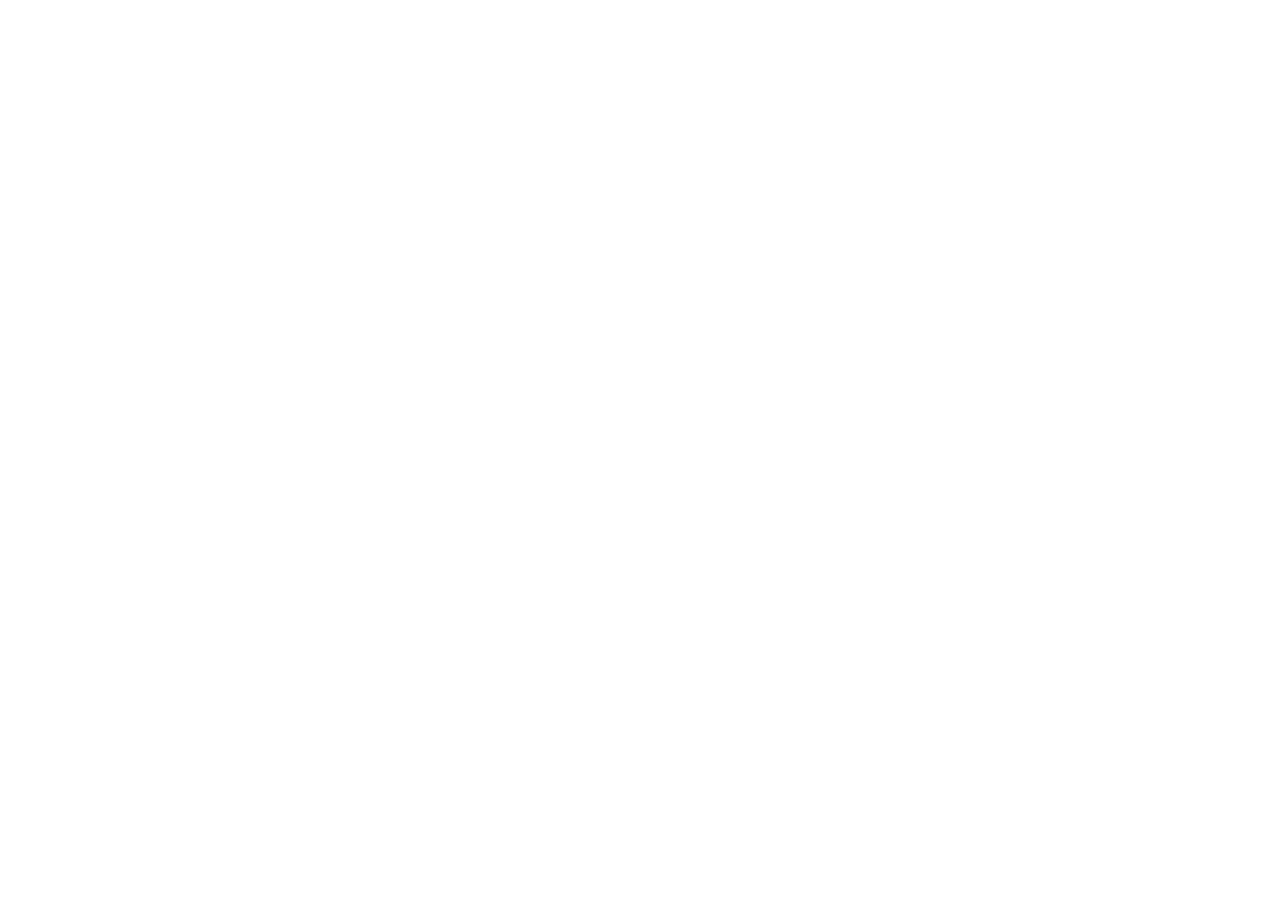
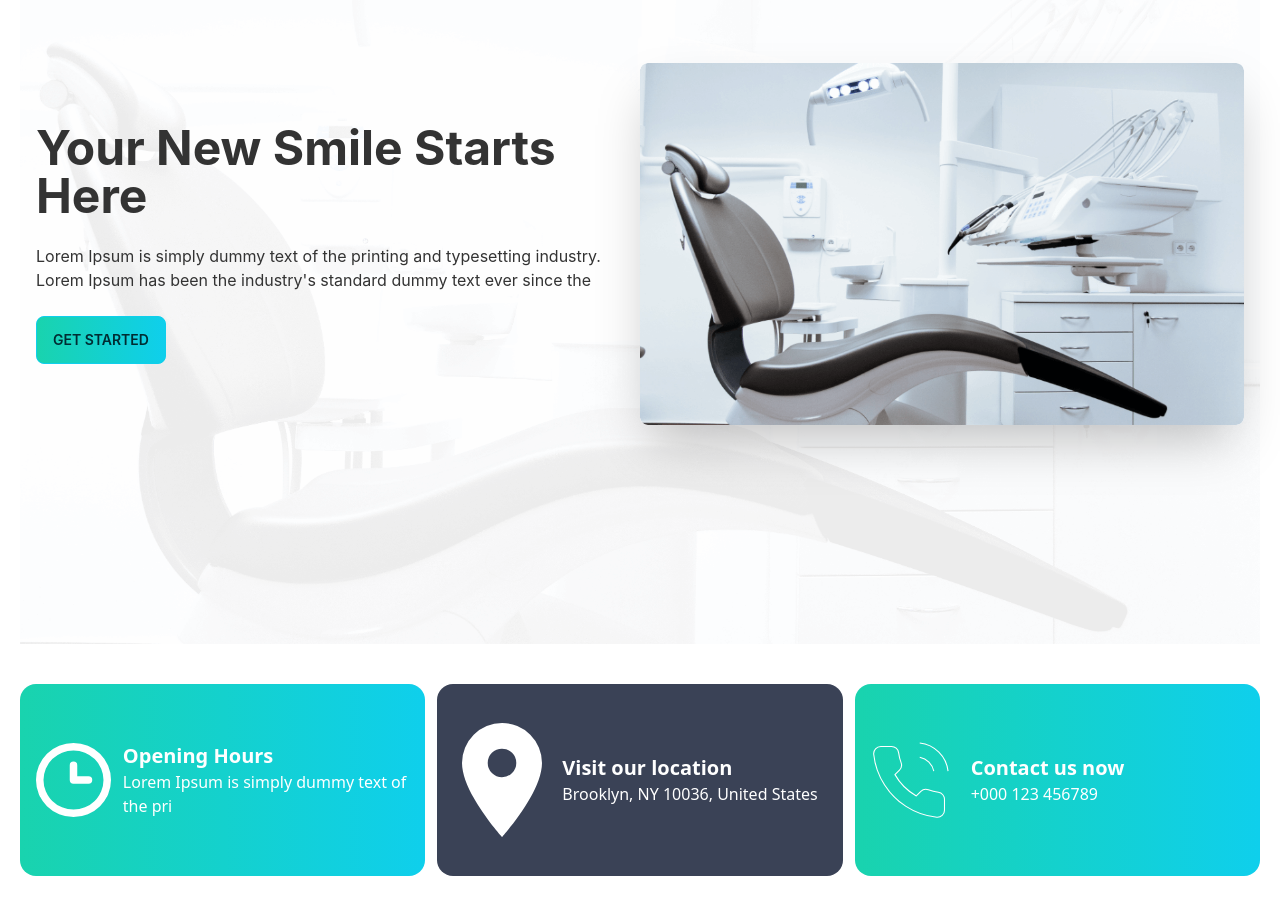
Before and after one commit to ismilearefin/doctor-portal-client, a React (Create React App) app: page / in a window 1280 px wide. Shown: the part 220-1134 px from the top of the page. Before the commit the page ends 800 px from the top, so only its background shows below. Built offline with nearby package versions, Linux system fonts and the light colour scheme.

Commit message:
card sec design

```diff
--- a/package.json
+++ b/package.json
@@ -9,6 +9,7 @@
     "daisyui": "^2.46.0",
     "react": "^18.2.0",
     "react-dom": "^18.2.0",
+    "react-icons": "^4.7.1",
     "react-router-dom": "^6.6.1",
     "react-scripts": "5.0.1",
     "web-vitals": "^2.1.4"
--- a/src/pages/Home/Banner/Banner.js
+++ b/src/pages/Home/Banner/Banner.js
@@ -1,11 +1,27 @@
-import React from 'react';
+import React from "react";
+import background from "../../../assets/images/bg.png";
+import chair from "../../../assets/images/chair.png";
+
 
 const Banner = () => {
-    return (
+  return (
+    <div className="hero min-h-screen bg-center bg-no-repeat bg-cover" style={{backgroundImage:`url(${background})`}}>
+      <div className="hero-content flex-col lg:flex-row-reverse">
+        <img
+          src={chair}
+          className="w-2/4 rounded-lg shadow-2xl"
+          alt="chair"
+        />
         <div>
-
+          <h1 className="text-5xl font-bold">Your New Smile Starts Here</h1>
+          <p className="py-6">
+          Lorem Ipsum is simply dummy text of the printing and typesetting industry. Lorem Ipsum has been the industry's standard dummy text ever since the
+          </p>
+          <button className="btn btn-primary bg-gradient-to-r from-secondary to-primary">Get Started</button>
         </div>
-    );
+      </div>
+    </div>
+  );
 };
 
 export default Banner;
--- /dev/null
+++ b/src/pages/Home/Cards/Cards.js
@@ -0,0 +1,47 @@
+import React from 'react';
+import clock from '../../../assets/icons/clock.svg';
+import marker from '../../../assets/icons/marker.svg';
+import phone from '../../../assets/icons/phone.svg';
+
+
+const Cards = () => {
+    return (
+        <div className='grid grid-cols-3 gap-3 my-10'>
+           <div className="card max-w-md h-48 bg-primary bg-gradient-to-l from-primary to-secondary text-primary-content flex flex-row justify-center items-center p-4">
+            <div>
+                <img src={clock} alt='icon' className='w-20 mr-2'/>
+            </div>
+            <div className="card ml-3">
+                <h2 className="card-title font-sans text-xl text-white">Opening Hours</h2>
+                <p className='font-sans text-base text-white'>Lorem Ipsum is simply dummy text of the pri</p>
+                <div className="card-actions justify-end">
+                </div>
+            </div>
+            </div>
+           <div className="card max-w-md h-48 bg-neutral text-primary-content flex flex-row justify-center items-center p-4">
+            <div>
+                <img src={marker} alt='icon' className='w-20 mr-2'/>
+            </div>
+            <div className="card ml-3">
+                <h2 className="card-title font-sans text-xl text-white">Visit our location</h2>
+                <p className='font-sans text-base text-white'>Brooklyn, NY 10036, United States</p>
+                <div className="card-actions justify-end">
+                </div>
+            </div>
+            </div>
+           <div className="card max-w-md h-48 bg-primary bg-gradient-to-l from-primary to-secondary text-primary-content flex flex-row  items-center p-4">
+            <div>
+                <img src={phone} alt='icon' className='w-20 mr-2'/>
+            </div>
+            <div className="card ml-3">
+                <h2 className="card-title font-sans text-xl text-white">Contact us now</h2>
+                <p className='font-sans text-base text-white'>+000 123 456789</p>
+                <div className="card-actions justify-end">
+                </div>
+            </div>
+            </div>
+        </div>
+    );
+};
+
+export default Cards;
--- a/src/pages/Home/Home/Home.js
+++ b/src/pages/Home/Home/Home.js
@@ -1,9 +1,12 @@
 import React from "react";
+import Banner from "../Banner/Banner";
+import Cards from "../Cards/Cards";
 
 const Home = () => {
   return (
     <div className="mx-5">
-
+        <Banner></Banner>
+        <Cards></Cards>
     </div>
   );
 };
--- a/tailwind.config.js
+++ b/tailwind.config.js
@@ -1,6 +1,20 @@
 /** @type {import('tailwindcss').Config} */
 module.exports = {
   content: ["./src/**/*.{js,jsx,ts,tsx}"],
+  daisyui: {
+    themes: [
+      {
+        doctorTheme: {
+
+          primary: "#0FCFEC",
+          secondary: "#19D3AE",
+          accent: "#37CDBE",
+          neutral: "#3A4256",
+          "base-100": "#FFFFFF",
+        },
+      },
+    ],
+  },
   theme: {
     extend: {},
   },
```
Also changed, not shown: 1 other file (tests, documents, lock files or other folders).
